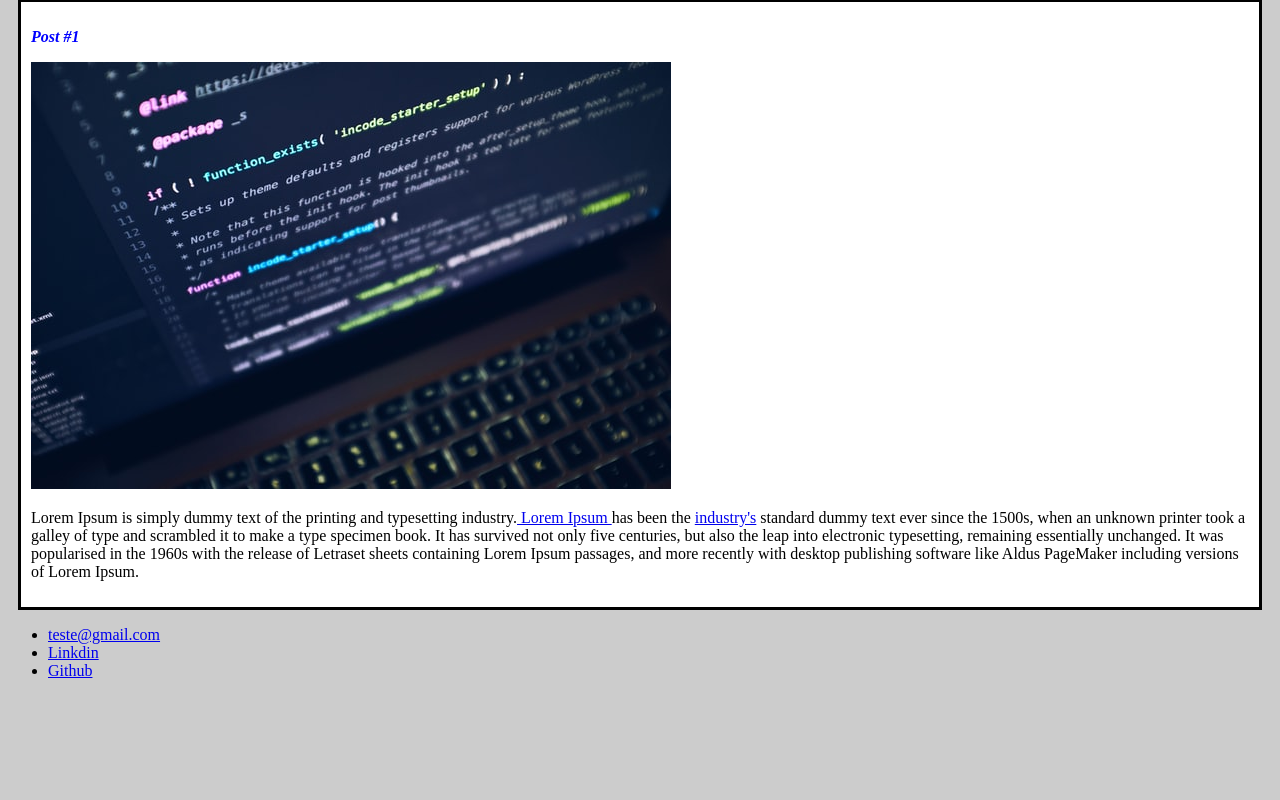
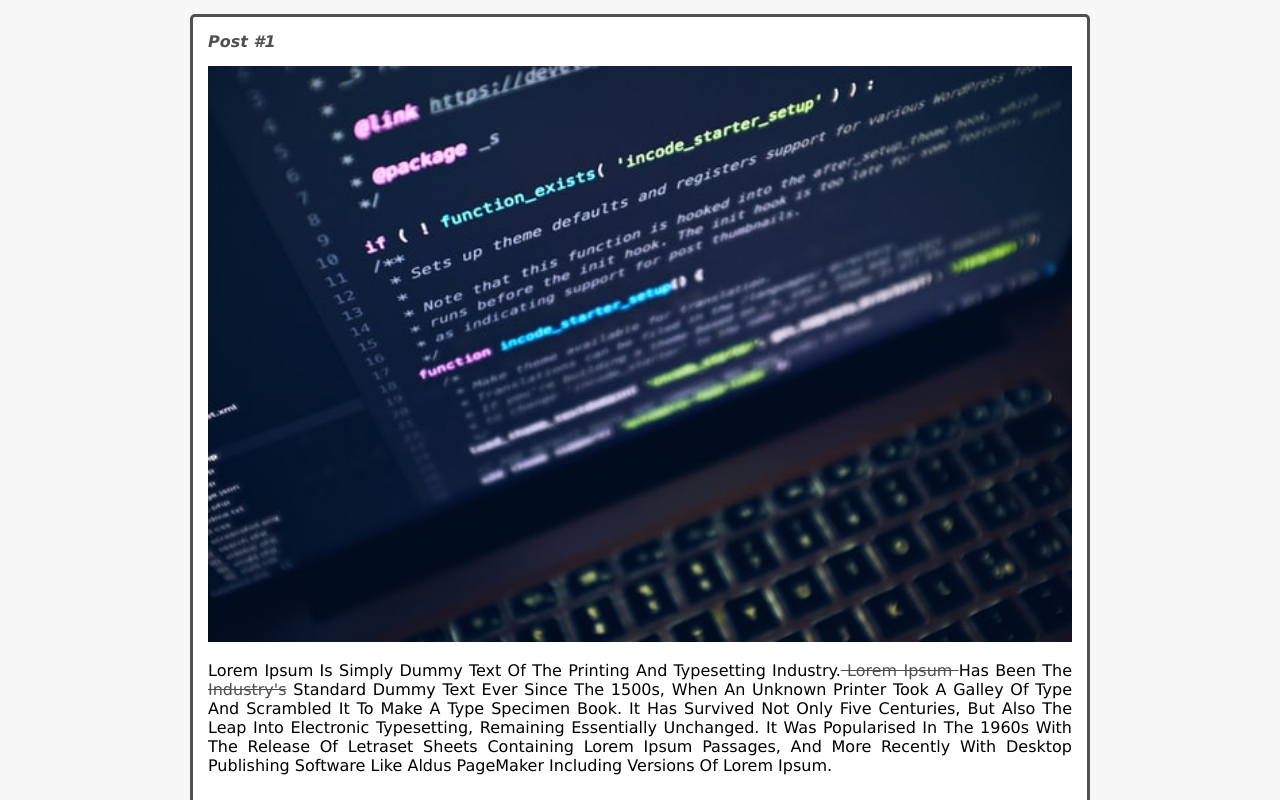
Before and after one commit to jpferreiradev/bootcampsdigital, a plain HTML site: page HTML Web Developer/index.html in a window 1280 px wide. Shown: the part 340-1140 px from the top of the page. Before the commit the page ends 1036 px from the top, so only its background shows below. Drawn offline with Linux system fonts and the light colour scheme.

Commit message:
Finalizando o curso

```diff
--- a/HTML Web Developer/index.html
+++ b/HTML Web Developer/index.html
@@ -8,7 +8,7 @@
 
     <body>
         <header>
-            <img src="img/batman.png" alt="Ilustração do rosto de JP Ferreira">
+            <img src="img/batman.png" alt="Ilustração do rosto de JP Ferreira" class="photo">
             <h1 id="title"> JP Ferreira</h1>
         </header>
 
@@ -21,15 +21,15 @@
         <article class="post">
             <header>
                 <h3 class="post_title">Post #1</h3>
-                <img src="img/branko-stancevic-GI1hwOGqGtE-unsplash.jpg" alt="Editor de texto contendo código HTML">
-                <p>
+                <img src="img/branko-stancevic-GI1hwOGqGtE-unsplash.jpg" alt="Editor de texto contendo código HTML" class="post_image">
+                <p class="post_content">
                     Lorem Ipsum is simply dummy text of the printing and typesetting industry.<a href="https://www.linkedin.com/in/jo%C3%A3o-paulo-ferreira-33943a43/ " target="_blank"> Lorem Ipsum </a>has been the <a href="teste@email.com">industry's</a> standard dummy text ever since the 1500s, when an unknown printer took a galley of type and scrambled it to make a type specimen book. It has survived not only five centuries, but also the leap into electronic typesetting, remaining essentially unchanged. It was popularised in the 1960s with the release of Letraset sheets containing Lorem Ipsum passages, and more recently with desktop publishing software like Aldus PageMaker including versions of Lorem Ipsum.
                 </p>
             </header>
         </article>
 
         <footer>
-            <ul>
+            <ul class="contacts_list">
                 <li>
                     <a href="teste@gmail.com"> teste@gmail.com</a>
                 </li>
--- a/HTML Web Developer/style.css
+++ b/HTML Web Developer/style.css
@@ -1,22 +1,61 @@
 body {
-    background: #ccc
+    background: #f7f7f7;
+    font-family: Verdana;
+    max-width: 900px;
+    margin: auto;
 }
 
-
+.photo {
+    border: 1px solid #505050;
+    border-radius: 50%;
+}
 
 #title, .subtitle, .post_title {
-    color:blue;
+    color:#505050;
 
 }
 
+#title {
+    font-size: 40px;
+    text-transform: uppercase;
+}
+
+a {
+    text-decoration:line-through;
+    color: #505050;
+}
 .post_title {
     font-size: 16px;
     font-style: italic;
+    margin: 0;
+    margin-bottom:15px ;
 }
 
 .post {
     background:#fff;
-    padding: 10px;
-    border: 3px solid #000;
-    margin: 10px;
+    padding: 15px;
+    border: 3px solid #505050;
+    margin-bottom: 15px;
+    border-radius: 5px;
 }
+
+.post_content {
+    margin: 0;
+    margin-bottom: 15px;
+    text-transform: capitalize;
+    text-align: justify;
+}
+
+.post_image {
+    margin-bottom: 15px;
+    width: 100%;
+}
+
+.contacts_list{
+    list-style-type: none;
+    padding-left: 15px;
+}
+
+.contacts_list li a {
+    text-decoration: none;
+}
```
